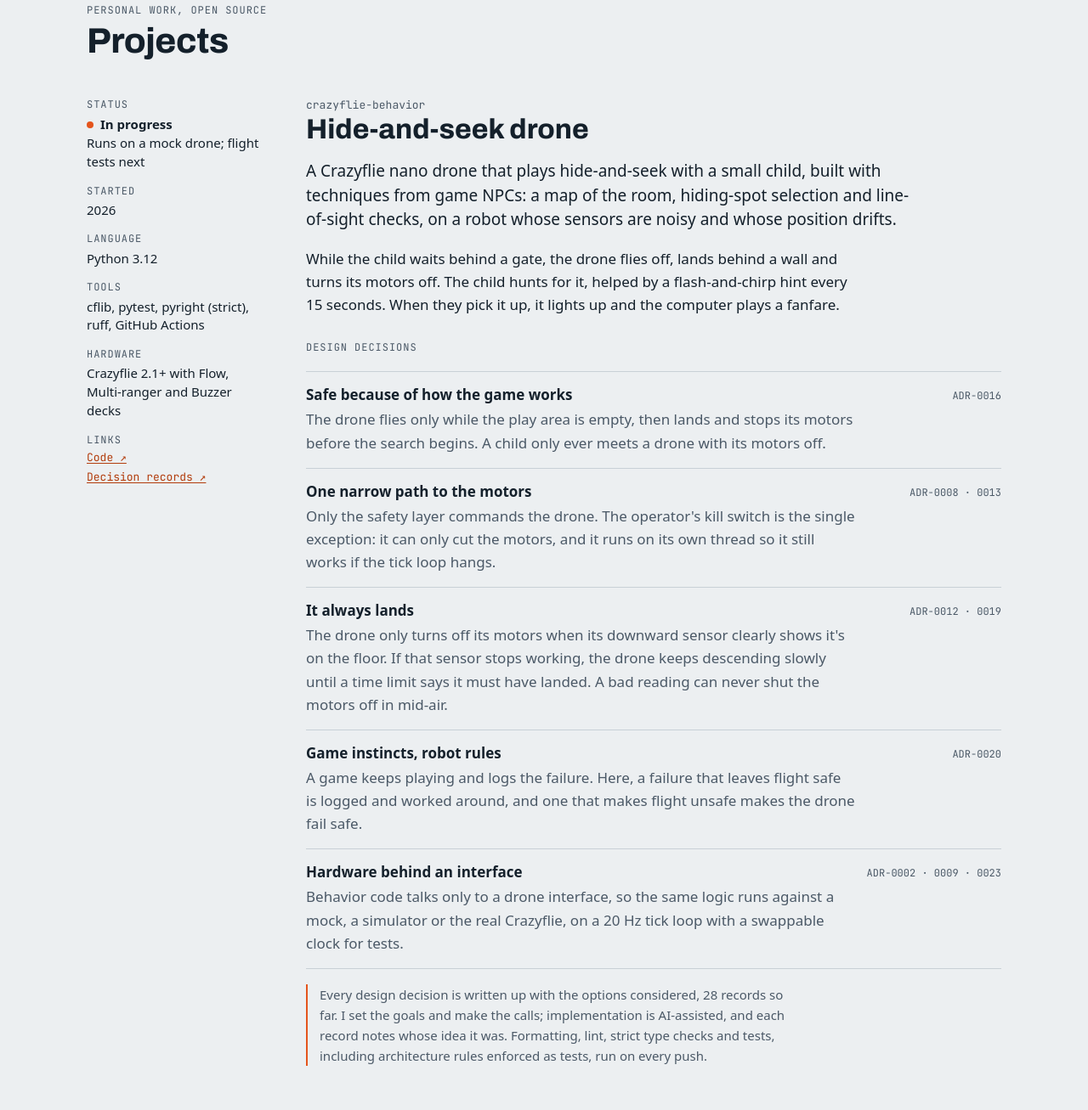
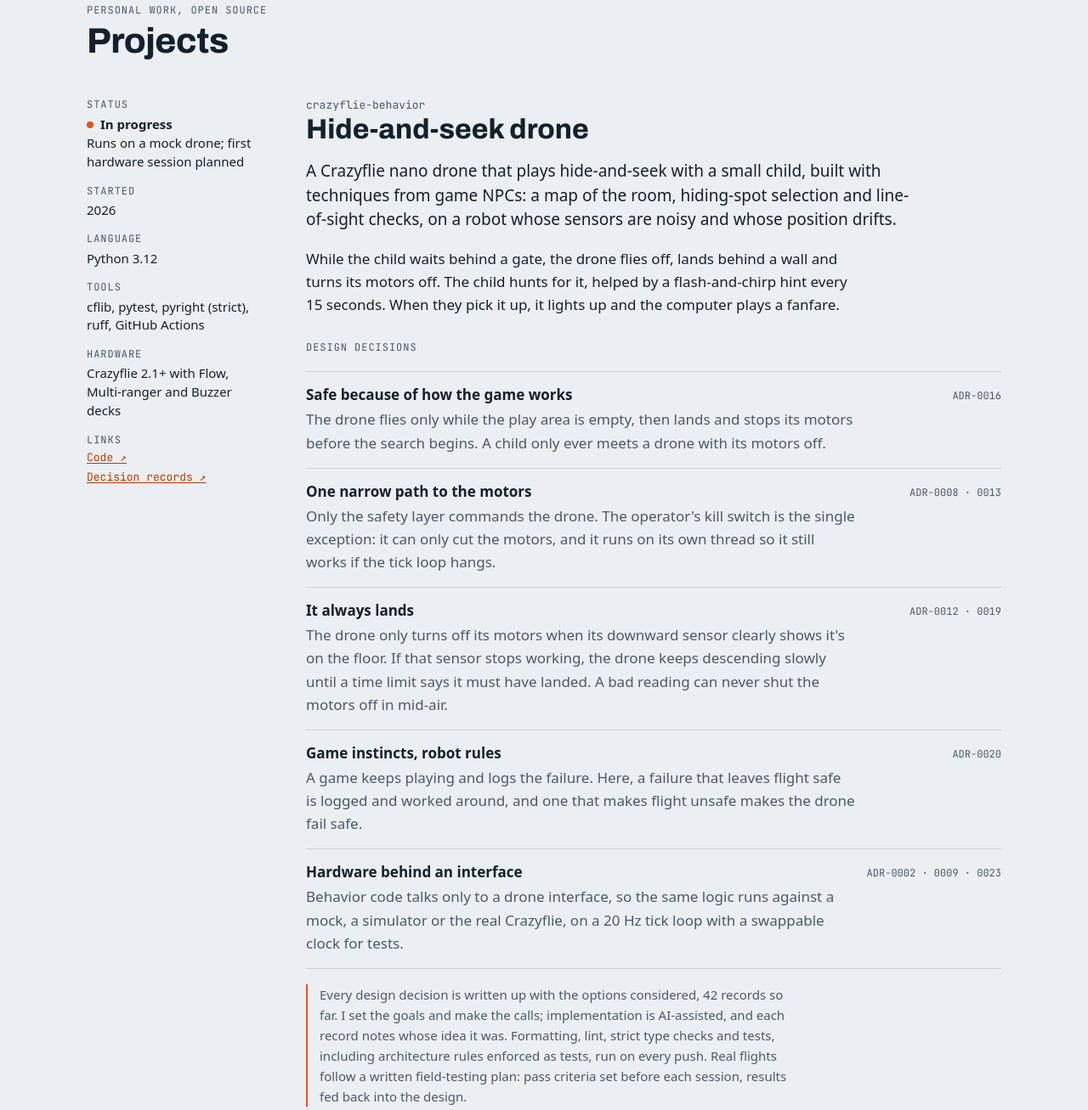
Before and after one commit to joecgo/portfolio, a plain HTML site: page index.html in a window 1280 px wide. Shown: the part 836-2143 px from the top of the page at 85% size. Drawn offline with Linux system fonts and the light colour scheme; a web font is replaced by a local one.

Commit message:
Update Crazyflie section: 42 decision records, field-testing plan, first hardware session planned
Prompted by crazyflie-behavior commits since 2026-11-01: ADR-0038..0042 (7b3... 3b3c7b1, 516afd7, 2be39ab, dd2d3c7), field-testing README and plan (441edf7, f001895, 6622b8e), field-test session docs (e13fd8a, 2e315ee), adapter arming log (7b63794), non-finite input rejection (4604347), connect/start-up hardening (878c16f).

Co-Authored-By: Claude Sonnet 5.5 <noreply@anthropic.com>
Claude-Session: https://claude.ai/code/session_01YSpHsM67fFJR6USnfEn1NR

```diff
--- a/index.html
+++ b/index.html
@@ -316,7 +316,7 @@ html { scroll-behavior: smooth; }
       <div class="projects">
         <article class="project" id="drone" aria-labelledby="drone-h">
           <dl class="meta">
-            <div><dt class="label">Status</dt><dd><span class="status">In progress</span><br>Runs on a mock drone; flight tests next</dd></div>
+            <div><dt class="label">Status</dt><dd><span class="status">In progress</span><br>Runs on a mock drone; first hardware session planned</dd></div>
             <div><dt class="label">Started</dt><dd>2026</dd></div>
             <div><dt class="label">Language</dt><dd>Python 3.12</dd></div>
             <div><dt class="label">Tools</dt><dd>cflib, pytest, pyright (strict), ruff, GitHub Actions</dd></div>
@@ -355,7 +355,7 @@ html { scroll-behavior: smooth; }
                 <span class="ref">ADR-0002 · 0009 · 0023</span>
               </li>
             </ul>
-            <p class="process">Every design decision is written up with the options considered, 28 records so far. I set the goals and make the calls; implementation is AI-assisted, and each record notes whose idea it was. Formatting, lint, strict type checks and tests, including architecture rules enforced as tests, run on every push.</p>
+            <p class="process">Every design decision is written up with the options considered, 42 records so far. I set the goals and make the calls; implementation is AI-assisted, and each record notes whose idea it was. Formatting, lint, strict type checks and tests, including architecture rules enforced as tests, run on every push. Real flights follow a written field-testing plan: pass criteria set before each session, results fed back into the design.</p>
           </div>
         </article>
 
```
